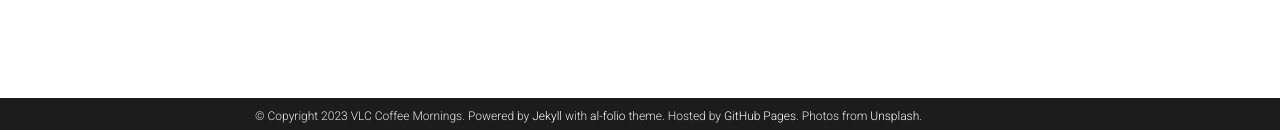
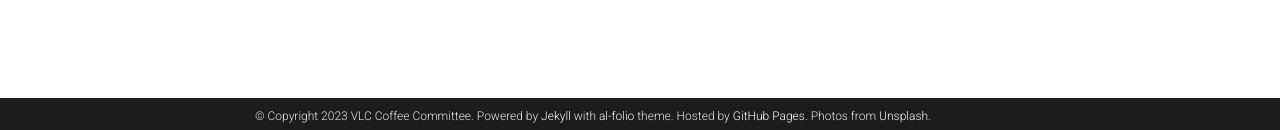
Before and after one commit to Pale-Blue-Dot-97/VLC-Coffee-Mornings, a Jekyll site: the page built from _pages/teaching.md, in a window 1280 px wide. Shown: the part 767-897 px from the top of the page. Built offline with Jekyll 4.4.1, drawn with Linux system fonts in a browser that asks for light colours; comment, search, counter and statistics services are not loaded; a style sheet for code colours, icons or effects is not loaded.

```diff
--- a/_config.yml
+++ b/_config.yml
@@ -5,7 +5,7 @@
 title: VLC Coffee Morning # the website title (if blank, full name will be used instead)
 first_name: VLC
 middle_name: Coffee
-last_name: Mornings
+last_name: Committee
 email: hjb1d20@soton.ac.uk
 description: > # the ">" symbol means to ignore newlines until "footer_text:"
   A simple, whitespace theme for academics. Based on [*folio](https://github.com/bogoli/-folio) design.
@@ -18,8 +18,8 @@ keywords: jekyll, jekyll-theme, academic-website, portfolio-website  # add your
 lang: en # the language of your site (for example: en, fr, cn, ru, etc.)
 icon: ⚛️  # the emoji used as the favicon (alternatively, provide image name in /assets/img/)
 
-url: https://alshedivat.github.io # the base hostname & protocol for your site
-baseurl: /al-folio # the subpath of your site, e.g. /blog/
+url: https://Pale-Blue-Dot-97.github.io # the base hostname & protocol for your site
+baseurl: /VLC-Coffee-Mornings/ # the subpath of your site, e.g. /blog/
 last_updated: false # set to true if you want to display last updated in the footer
 impressum_path:  # set to path to include impressum link in the footer, use the same path as permalink in a page, helps to conform with EU GDPR
 
```
